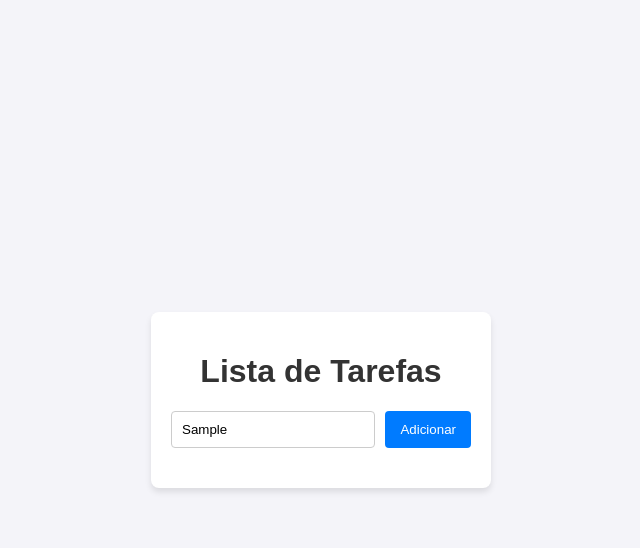
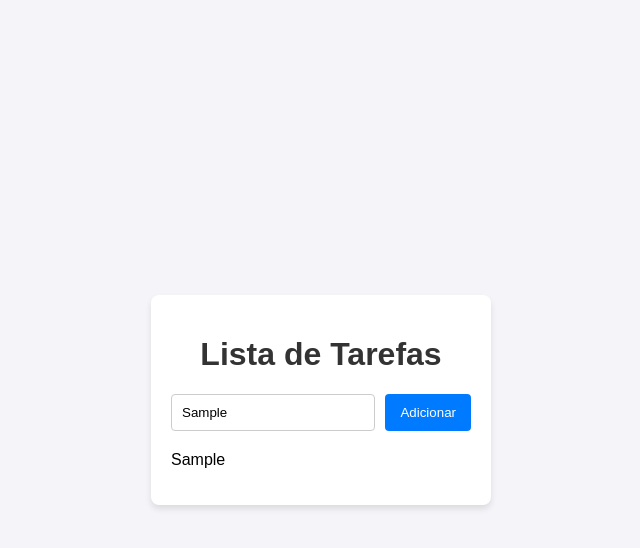
Before and after one commit to jmatteuus/lista-tarefas, a plain HTML site: page lista-tarefas/index.html in a window 1280 px wide. Both pictures are taken after typing "Sample" into the empty fields and a click on the button "Adicionar". Shown: the whole page, without its empty margins (319-959 px from the left). Drawn offline with Linux system fonts and the light colour scheme.

Commit message:
Começando o script e ajustando css

```diff
--- a/lista-tarefas/script.js
+++ b/lista-tarefas/script.js
@@ -0,0 +1,6 @@
+document.querySelector('#addTaskButton').onclick = function() {
+    const tarefas = document.querySelector('#taskInput').value
+    const lista = document.querySelector('#taskList');
+
+    lista.textContent += tarefas;
+}
--- a/lista-tarefas/style.css
+++ b/lista-tarefas/style.css
@@ -52,6 +52,9 @@ button:hover {
 .task-list {
     list-style: none;
     padding: 0;
+    display: flex;
+    flex-direction: column;
+    gap: 10px;
 }
 
 .task-list li {
```
